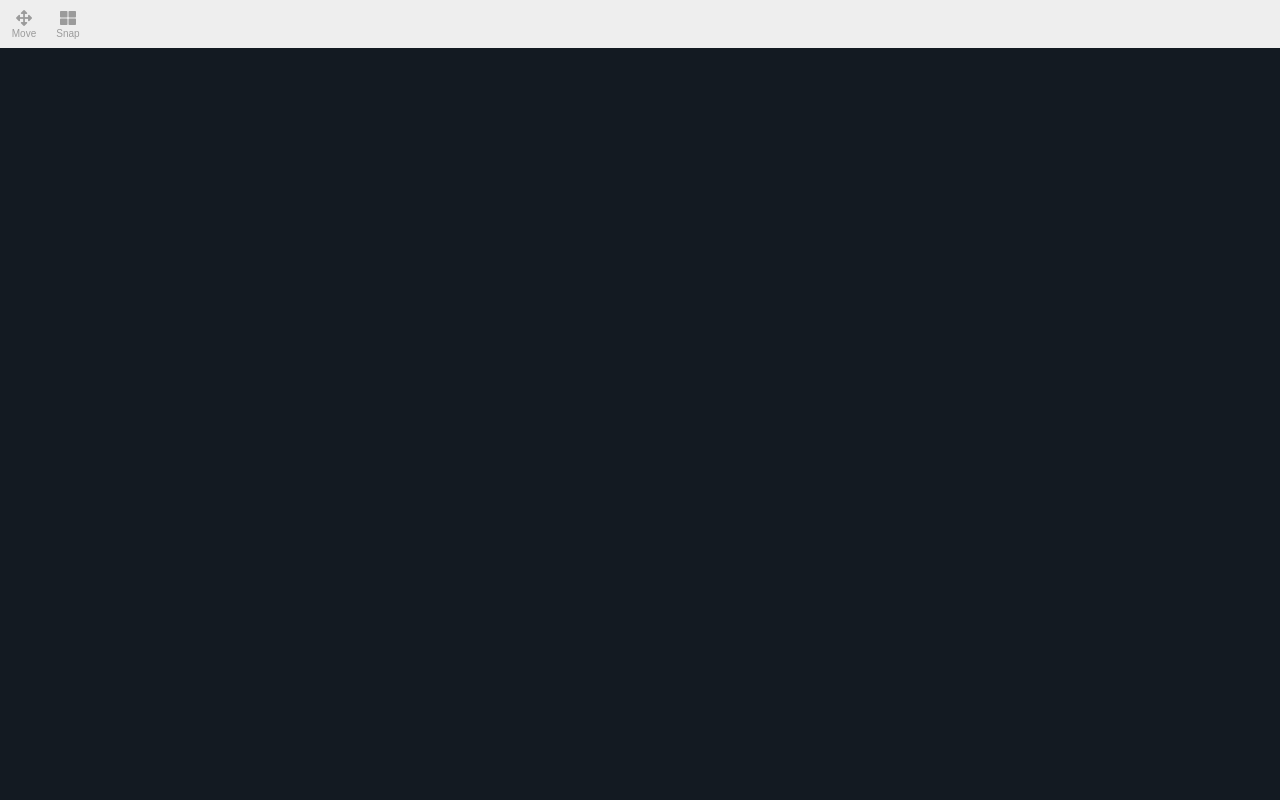
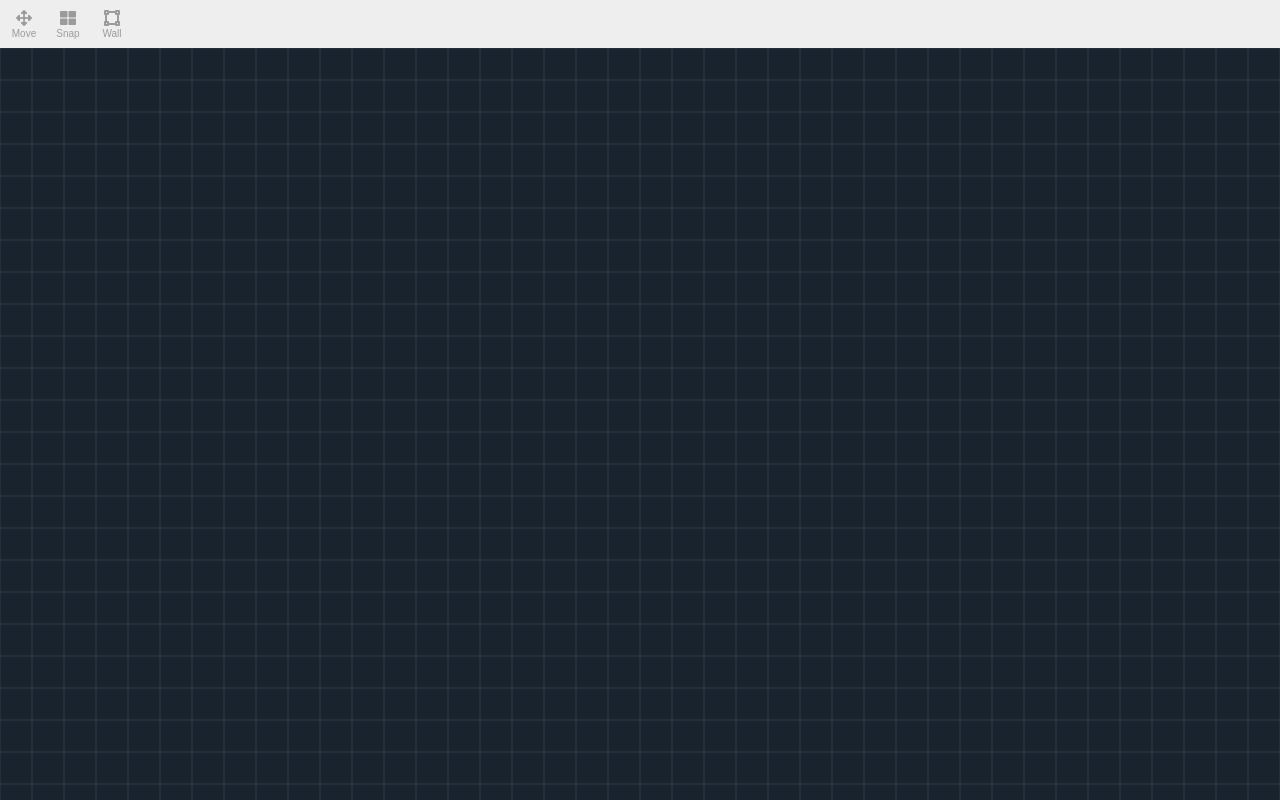
Before and after one commit to CalinR/retro3d-builder, a website built with webpack: page index.html in a window 1280 px wide. Built offline with nearby package versions, Linux system fonts and the light colour scheme.

Commit message:
adds grid

```diff
--- a/index.html
+++ b/index.html
@@ -16,9 +16,14 @@
             <i class="fas fa-th-large"></i>
             <span class="btn-text">Snap</span>
           </button>
+          <button class="grid-snap ui-btn">
+              <i class="fas fa-vector-square"></i>
+              <span class="btn-text">Wall</span>
+            </button>
         </div>
         <div class="builder-view">
-          <canvas width="2000" height="2000" id="canvas"></canvas>
+          <canvas width="2000" height="2000" class="grid"></canvas>
+          <canvas width="2000" height="2000" class="canvas"></canvas>
         </div>
       </div>
 
--- a/src/js/main.js
+++ b/src/js/main.js
@@ -0,0 +1,30 @@
+const gridSize = 32;
+const gridColor = '#2c3e50';
+const gridContext = document.querySelector('.grid').getContext('2d');
+
+const update = () => {
+  window.requestAnimationFrame(update);
+}
+
+const drawGrid = () => {
+  const columns = Math.round(gridContext.canvas.width / gridSize);
+  const rows = Math.round(gridContext.canvas.height / gridSize);
+
+  gridContext.clearRect(0,0,gridContext.canvas.width,gridContext.canvas.height);
+  gridContext.strokeStyle = gridColor;
+
+  gridContext.beginPath();
+  for(var i=0; i<columns; i++){
+    gridContext.moveTo(i*gridSize, 0);
+    gridContext.lineTo(i*gridSize, gridContext.canvas.height);
+  }
+  for(var i=0; i<rows; i++){
+    gridContext.moveTo(0, i*gridSize);
+    gridContext.lineTo(gridContext.canvas.width, i*gridSize);
+  }
+  gridContext.stroke();
+  gridContext.closePath();
+}
+
+drawGrid();
+window.requestAnimationFrame(update);
--- a/src/scss/main.scss
+++ b/src/scss/main.scss
@@ -47,5 +47,12 @@ html, body {
 .builder-view {
   overflow: auto;
   flex: 1;
-  background: rgba(19, 26, 34, 1);
+  background: #19232d;
+  position: relative;
+
+  .canvas {
+    position: absolute;
+    left: 0;
+    top: 0;
+  }
 }
```
